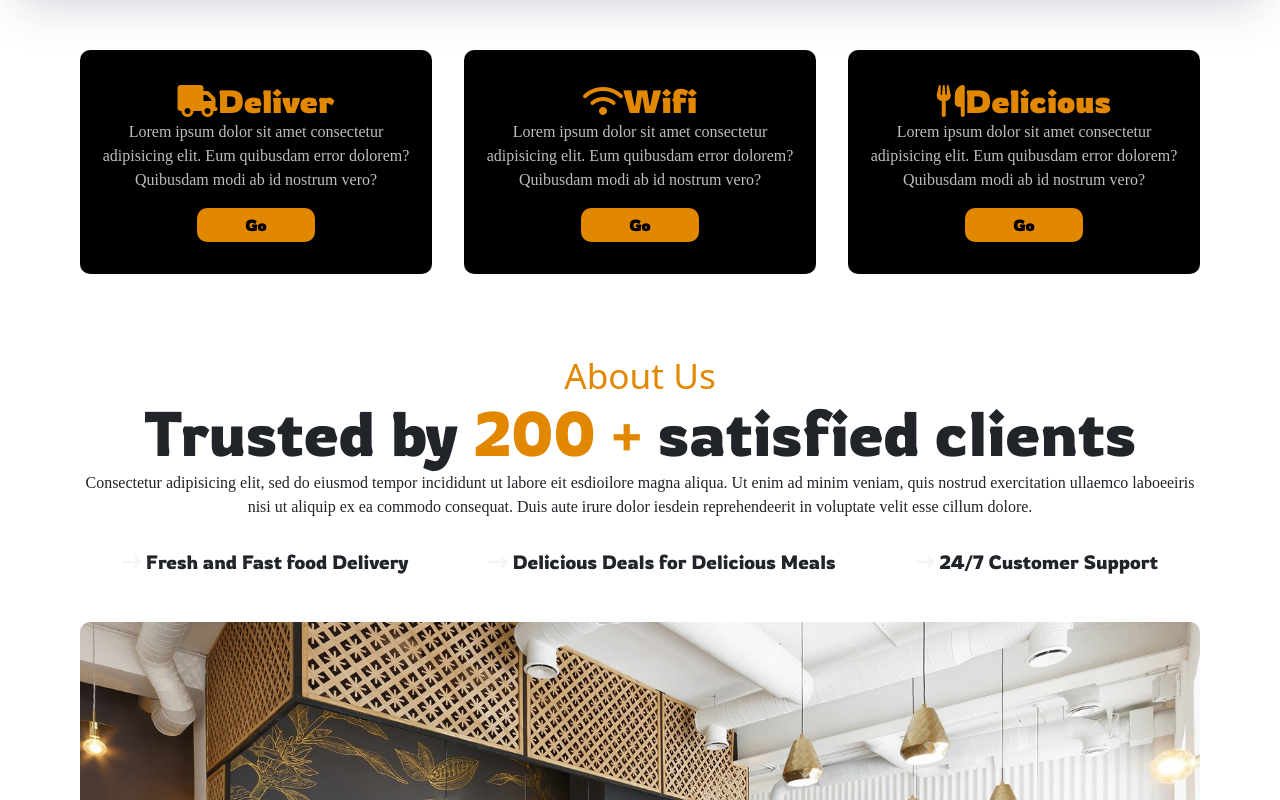
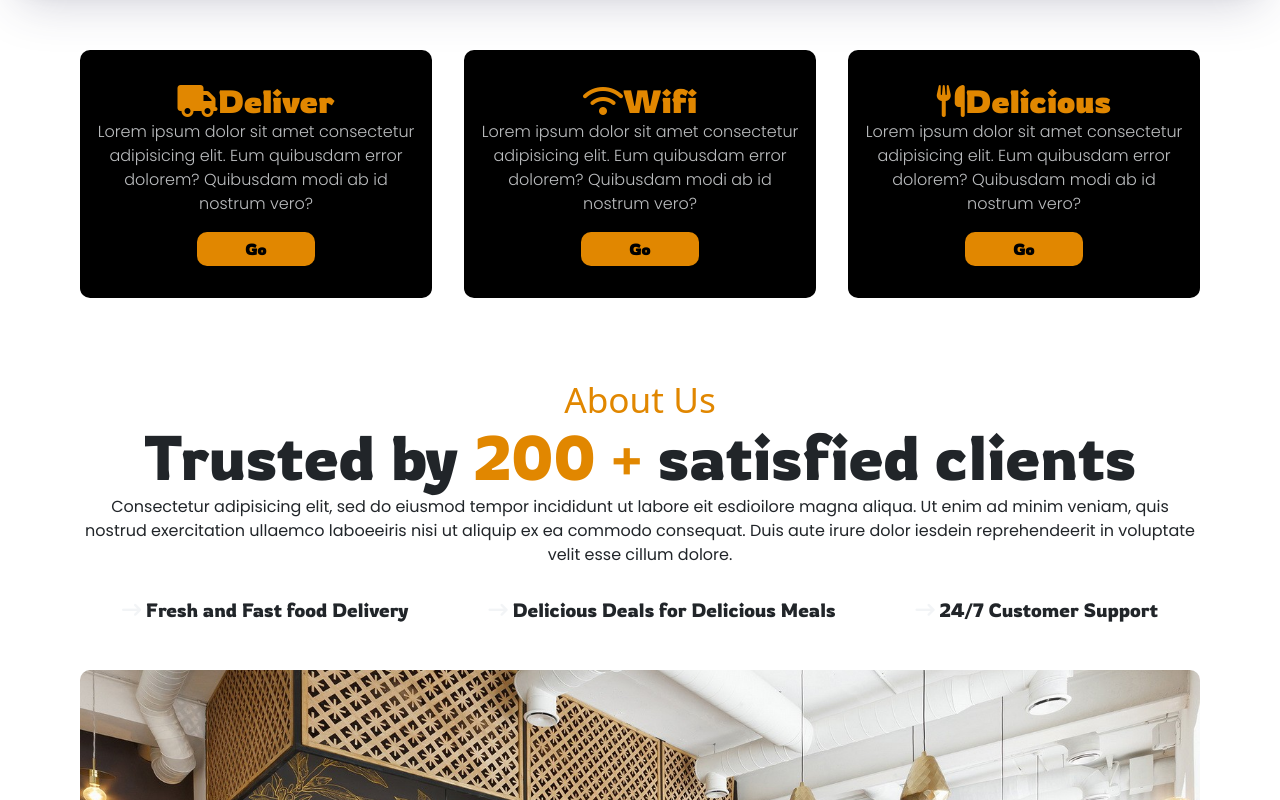
Before and after one commit to freshtildeath009/coffee-shop001, a React (Vite) app: page / in a window 1280 px wide. Shown: the part 980-1780 px from the top of the page. Built offline with nearby package versions, Linux system fonts and the light colour scheme; a web font is replaced by a local one.

Commit message:
Add font family poppins

```diff
--- a/index.html
+++ b/index.html
@@ -14,6 +14,13 @@
   <link rel="preconnect" href="https://fonts.googleapis.com">
   <link rel="preconnect" href="https://fonts.gstatic.com" crossorigin>
   <link href="https://fonts.googleapis.com/css2?family=Sonsie+One&display=swap" rel="stylesheet">
+
+  <!-- Poppins -->
+  <link rel="preconnect" href="https://fonts.googleapis.com">
+  <link rel="preconnect" href="https://fonts.gstatic.com" crossorigin>
+  <link
+    href="https://fonts.googleapis.com/css2?family=Poppins:ital,wght@0,100;0,200;0,300;0,400;0,500;0,600;0,700;0,800;0,900;1,100;1,200;1,300;1,400;1,500;1,600;1,700;1,800;1,900&display=swap"
+    rel="stylesheet">
 
   <!-- Font awesome -->
   <link rel="stylesheet" href="https://cdnjs.cloudflare.com/ajax/libs/font-awesome/6.5.1/css/all.min.css"
--- a/src/App.css
+++ b/src/App.css
@@ -14,7 +14,8 @@
   /* Font family */
   --ff-cursive: "Sonsie One", system-ui;
   --ff-header: "Rowdies", sans-serif;
-  --ff-paragraph: cursive;
+  --ff-paragraph: "Poppins", sans-serif;
+  ;
 
   /* Font size */
   --fs-0-8: .8rem;
```
